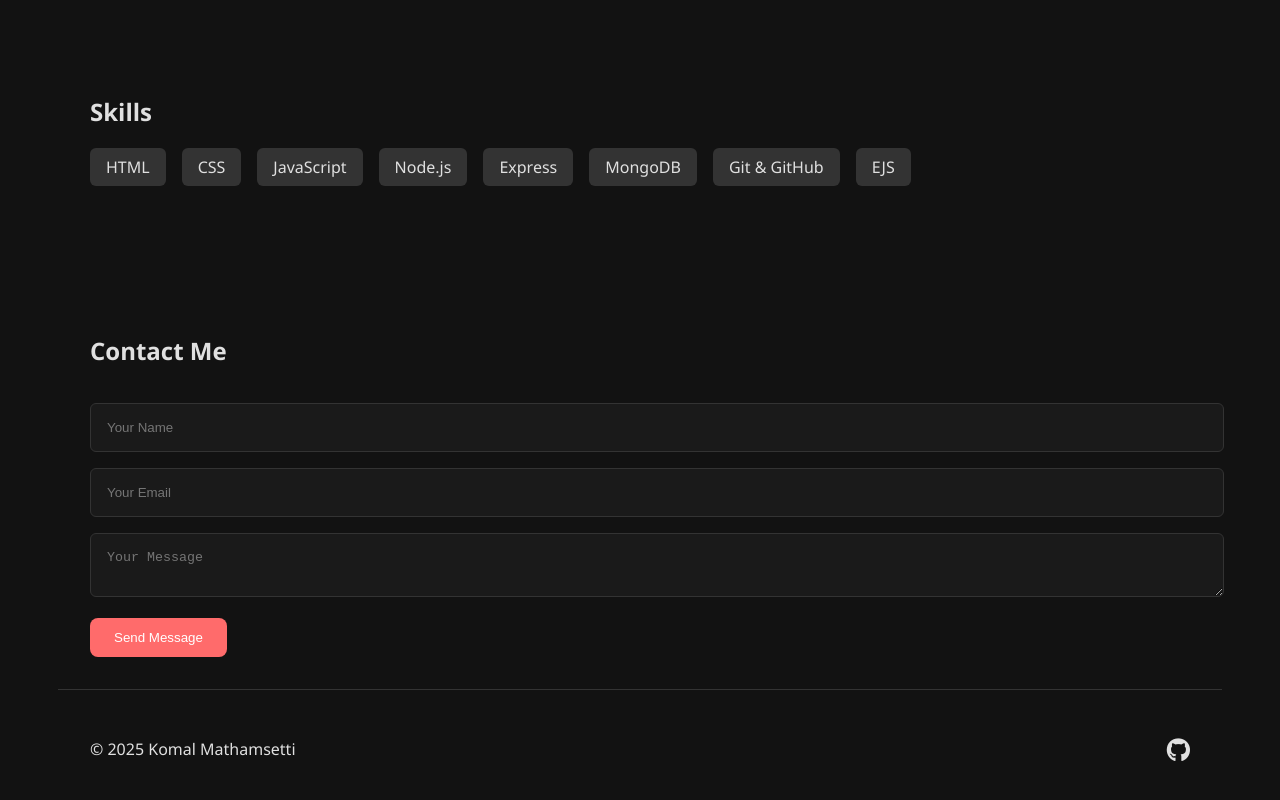
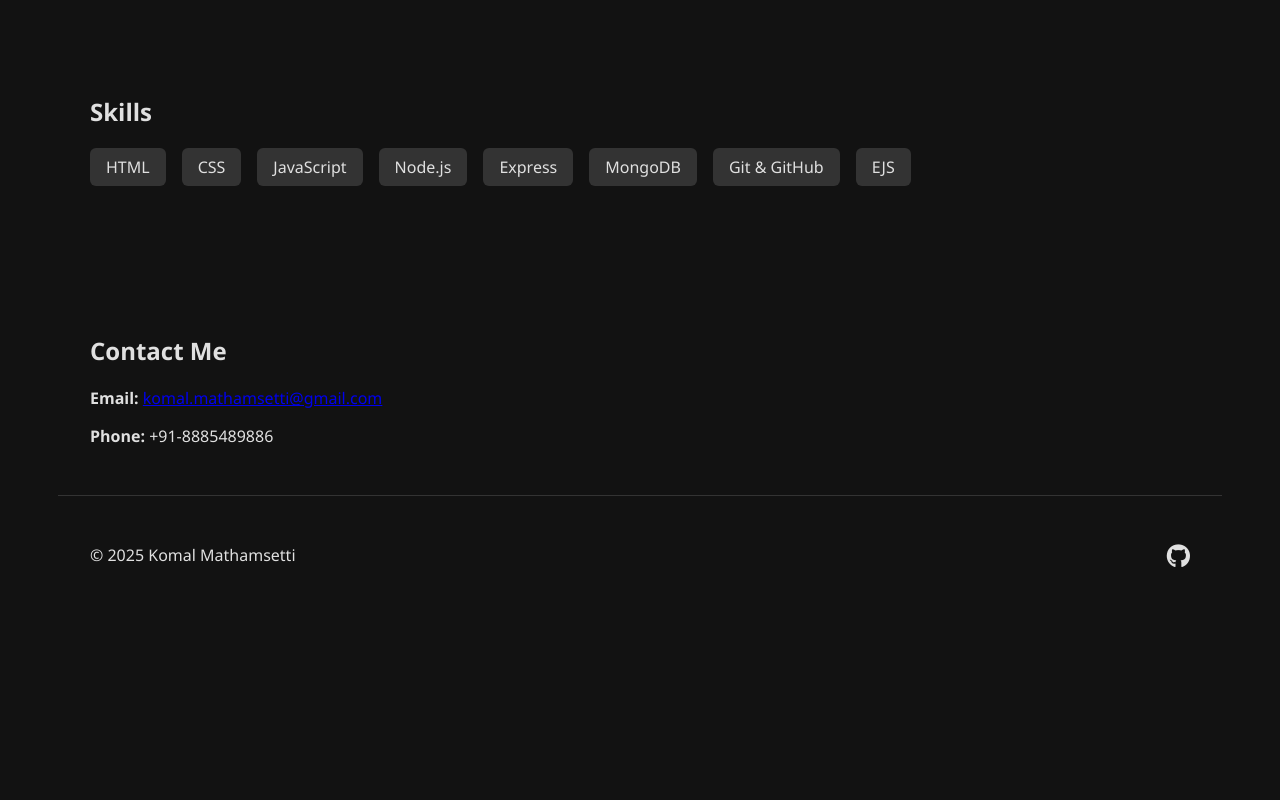
Before and after one commit to Komalmathamsetti/Portfolio, a plain HTML site: page Portfolio/index.html in a window 1280 px wide. Shown: the part 1206-2006 px from the top of the page. After the commit the page ends 1820 px from the top, so only its background shows below. Drawn offline with Linux system fonts and the light colour scheme.

Commit message:
Update index.html

```diff
--- a/Portfolio/index.html
+++ b/Portfolio/index.html
@@ -60,13 +60,9 @@
   </section>
 
   <section id="contact" class="container section">
-    <h2>Contact Me</h2>
-    <form id="contact-form">
-      <input type="text" placeholder="Your Name" required />
-      <input type="email" placeholder="Your Email" required />
-      <textarea placeholder="Your Message"></textarea>
-      <button type="submit" class="btn">Send Message</button>
-    </form>
+  <h2>Contact Me</h2>
+  <p><strong>Email:</strong> <a href="mailto:komal.mathamsetti@gmail.com">komal.mathamsetti@gmail.com</a></p>
+  <p><strong>Phone:</strong> +91-8885489886</p>
   </section>
 
   <footer class="container">
```
